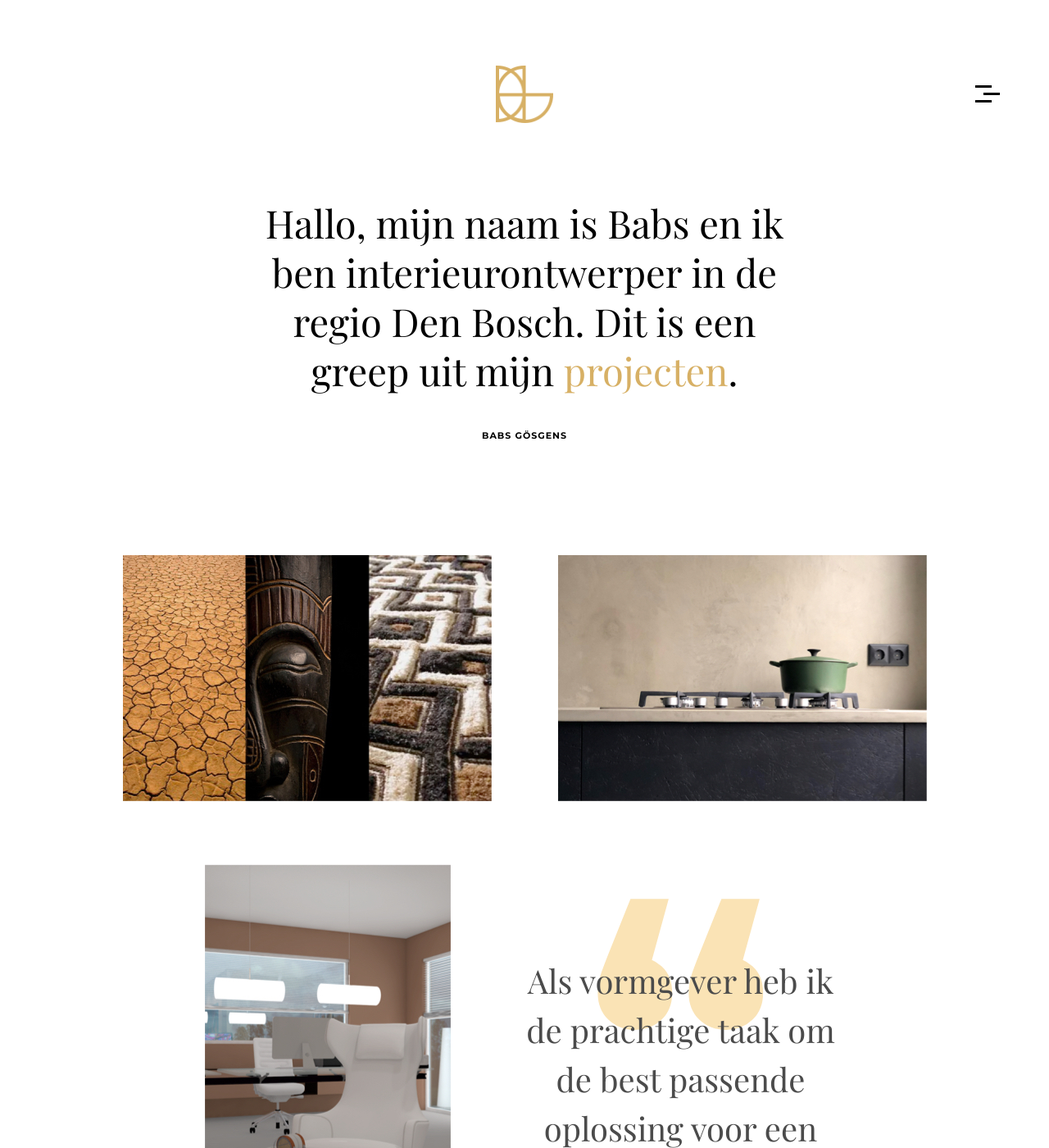
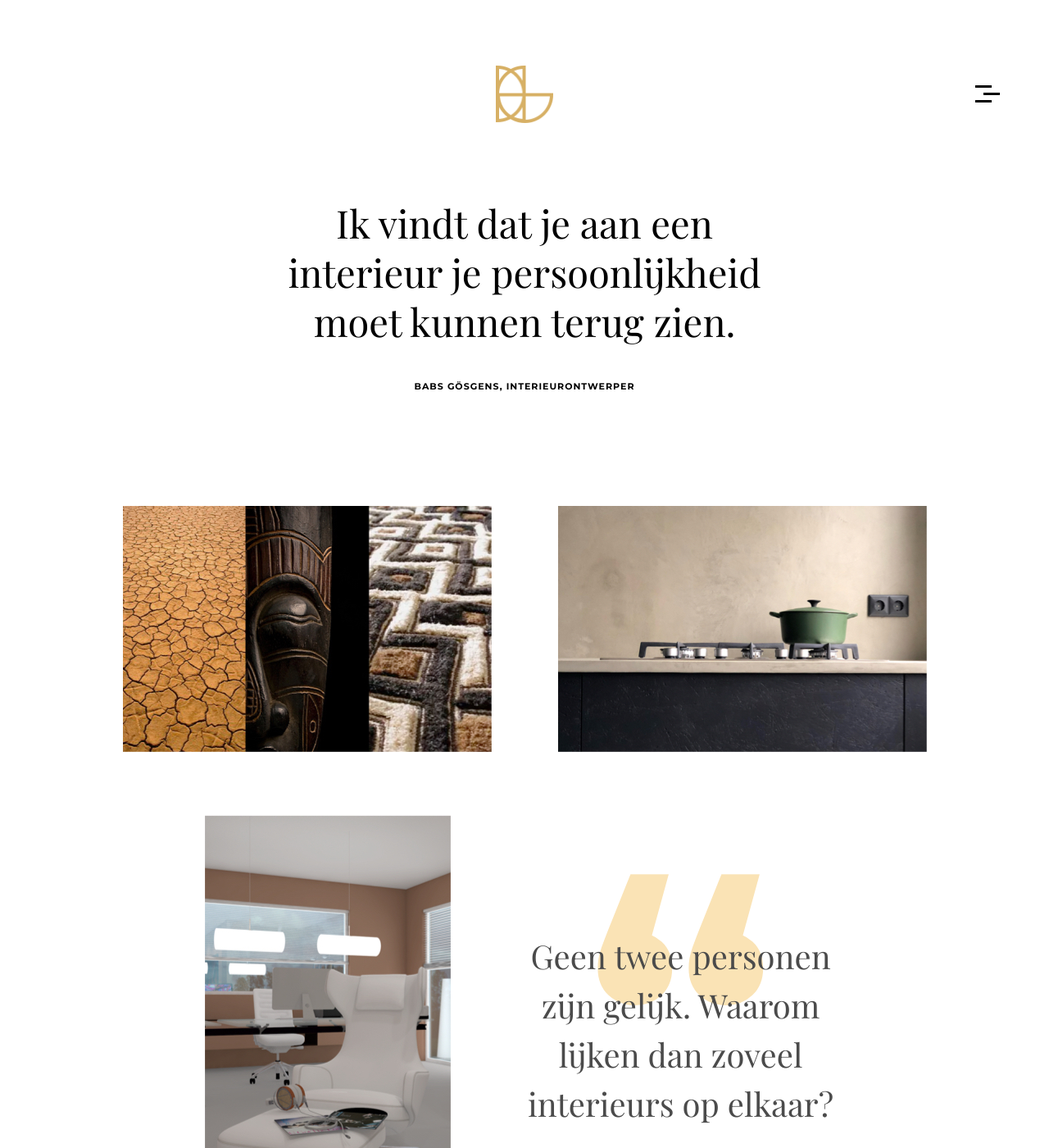
Before and after one commit to babsgosgens/babsgosgens, a Jekyll site: the page built from pages/index.md, in a window 1280 px wide and 1400 px high. Shown: the whole window at 82% size. Built offline with Jekyll 4.4.1, drawn with Linux system fonts in a browser that asks for light colours; some web fonts are replaced; some of the changed text lies outside the part shown.

Commit message:
Update home.html

```diff
--- a/_layouts/home.html
+++ b/_layouts/home.html
@@ -9,9 +9,9 @@
 
         <div class="content-1140 header-content center-relative block">
             <h1 class="entry-title">
-                Hallo, mijn naam is Babs en ik ben interieurontwerper in de regio Den Bosch. Dit is een greep uit mijn <a href="/projecten/">projecten</a>.
+                Ik vindt dat je aan een interieur je persoonlijkheid moet kunnen terug zien.
             </h1>
-            <p class="page-desc">BABS GÖSGENS</p>
+            <p class="page-desc">Babs Gösgens, Interieurontwerper</p>
         </div>
 
 
@@ -40,7 +40,7 @@
                 </li>
                 {% if forloop.index == 3 %}
                 <li class="grid-item element-item quote-item {{ item.state | default: 'animate' }}">
-                    Als vormgever heb ik de prachtige taak om de best passende oplossing voor een ‘probleem’ te vinden.
+                    Geen twee personen zijn gelijk. Waarom lijken dan zoveel interieurs op elkaar?
                 </li>
                 {% endif %}
                 {% endfor %}
```
